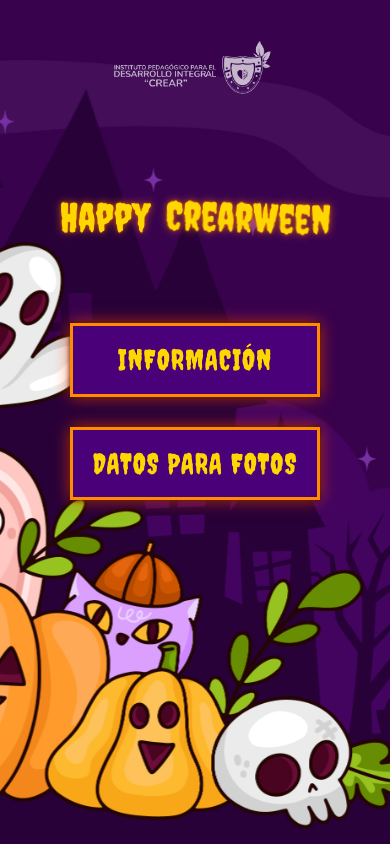
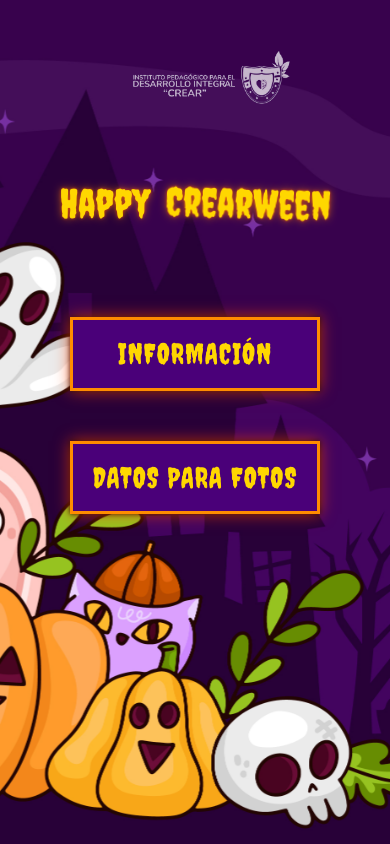
Before and after one commit to Alejosanch97/halloweencrear, a React (Vite) app: page / in a window 390 px wide. Built offline with nearby package versions, Linux system fonts and the light colour scheme.

Commit message:
fixed hola

```diff
--- a/src/styles/home.css
+++ b/src/styles/home.css
@@ -624,8 +624,8 @@ body {
     /* ------------------- */
     .site-logo {
         position: absolute; /* Cambiamos a 'absolute' para que se mueva con el scroll y se posicione dentro del contenedor general */
-        top: 10px; /* Lo ponemos arriba */
-        left: 23%; /* Lo centramos horizontalmente */
+        top: 20px; /* Lo ponemos arriba */
+        left: 28%; /* Lo centramos horizontalmente */
         transform: translateX(-50%); /* Ajuste de centrado */
         width: 205px; /* Tamaño mucho más pequeño para centrarlo sin estorbar */
         z-index: 1001;
@@ -638,7 +638,7 @@ body {
     /* ------------------- */
     .halloween-title {
         font-size: 2.5rem; /* Reducir el tamaño de fuente para que quepa en el ancho */
-        padding-bottom: 25px;
+        padding-bottom: 33px;
         margin-top: -128px; /* BAJAMOS EL TÍTULO para dejar espacio al logo centrado arriba */
         white-space: normal; /* Permitir que el texto se envuelva si es necesario */
         line-height: 1.1;
@@ -666,7 +666,7 @@ body {
     /* BOTONES */
     /* ------------------- */
     .main-menu {
-        gap: 30px;
+        gap: 50px;
     }
 
     .menu-button {
```
